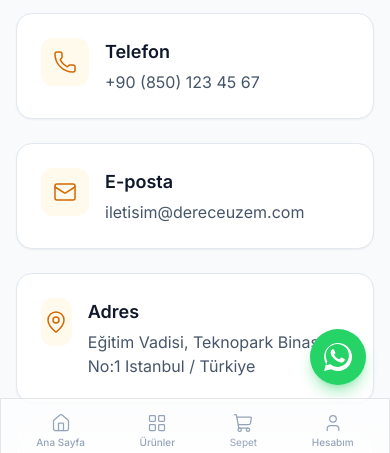
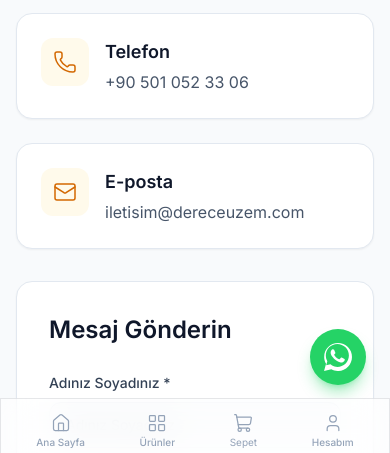
Before and after one commit to Rakincik/derece, a Next.js app: page /iletisim in a window 390 px wide. Shown: the part 379-832 px from the top of the page. Built offline with nearby package versions, Linux system fonts and the light colour scheme; no server answers; the database is empty.

Commit message:
feat: remove address and update contact phone number to +90 501 052 33 06

```diff
--- a/src/app/iletisim/page.js
+++ b/src/app/iletisim/page.js
@@ -56,20 +56,14 @@ export default function ContactPage() {
     {
       icon: Phone,
       title: 'Telefon',
-      content: '+90 (850) 123 45 67',
-      link: 'tel:+908501234567'
+      content: '+90 501 052 33 06',
+      link: 'tel:+905010523306'
     },
     {
       icon: Mail,
       title: 'E-posta',
       content: 'iletisim@dereceuzem.com',
       link: 'mailto:iletisim@dereceuzem.com'
-    },
-    {
-      icon: MapPin,
-      title: 'Adres',
-      content: 'Eğitim Vadisi, Teknopark Binası No:1 Istanbul / Türkiye',
-      link: '#'
     }
   ];
 
```
